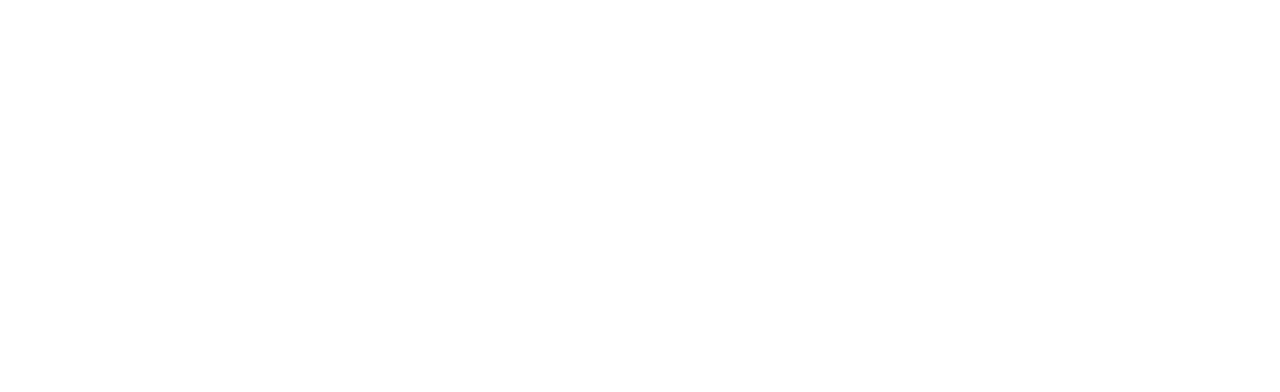
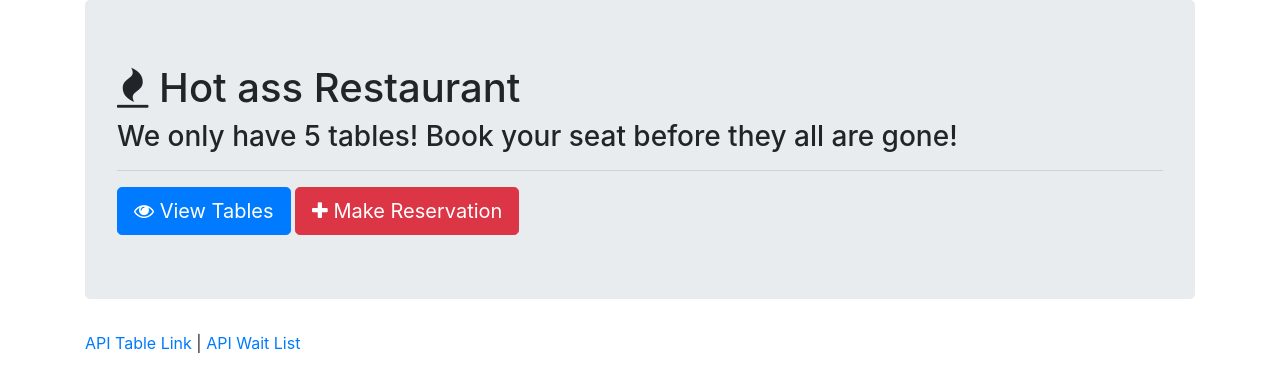
Before and after one commit to AndrewKepson/hot-restaurant, a website: page index.html in a window 1280 px wide. Drawn offline with nearby package versions, Linux system fonts and the light colour scheme.

Commit message:
created homepage using bootstrap

```diff
--- a/index.html
+++ b/index.html
@@ -1,11 +1,37 @@
 <!DOCTYPE html>
 <html lang="en">
+
 <head>
     <meta charset="UTF-8">
     <meta name="viewport" content="width=device-width, initial-scale=1.0">
-    <title>Document</title>
+    <title>Hot Restaurants</title>
+    <link rel="stylesheet" href="https://maxcdn.bootstrapcdn.com/bootstrap/4.0.0/css/bootstrap.min.css">
+    <link rel="stylesheet" href="https://stackpath.bootstrapcdn.com/font-awesome/4.7.0/css/font-awesome.min.css">
+    <script src="https://code.jquery.com/jquery.js"></script>
+    <script src="https://maxcdn.bootstrapcdn.com/bootstrap/4.0.0/js/bootstrap.min.js"></script>
+
+
 </head>
+
 <body>
 
+  <div class="container">
+    <div class="jumbotron">
+      <h1> <span class="fa fa-fire"></span> Hot ass Restaurant</h1>
+      <h3>We only have 5 tables! Book your seat before they all are gone!</h3>
+      <hr>
+      <a href="/add"><button class="btn btn-primary btn-lg"><span class="fa fa-eye"></span> View Tables</button></a>
+      <a href="/api/characters"><button class="btn btn-danger btn-lg"><span
+            class="fa fa-plus"></span> Make Reservation</button></a>
+    </div>
+    <div class="row">
+
+    </div>
+
+    <a href="">API Table Link</a> | <a href="">API Wait List</a>
+
+  </div>
+
 </body>
+
 </html>
```
